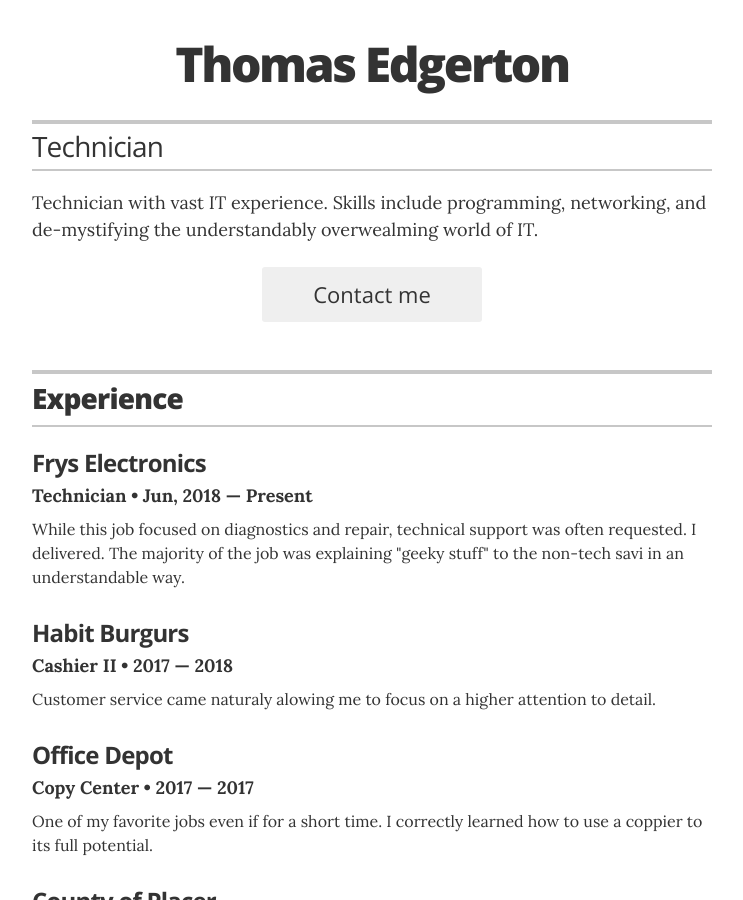
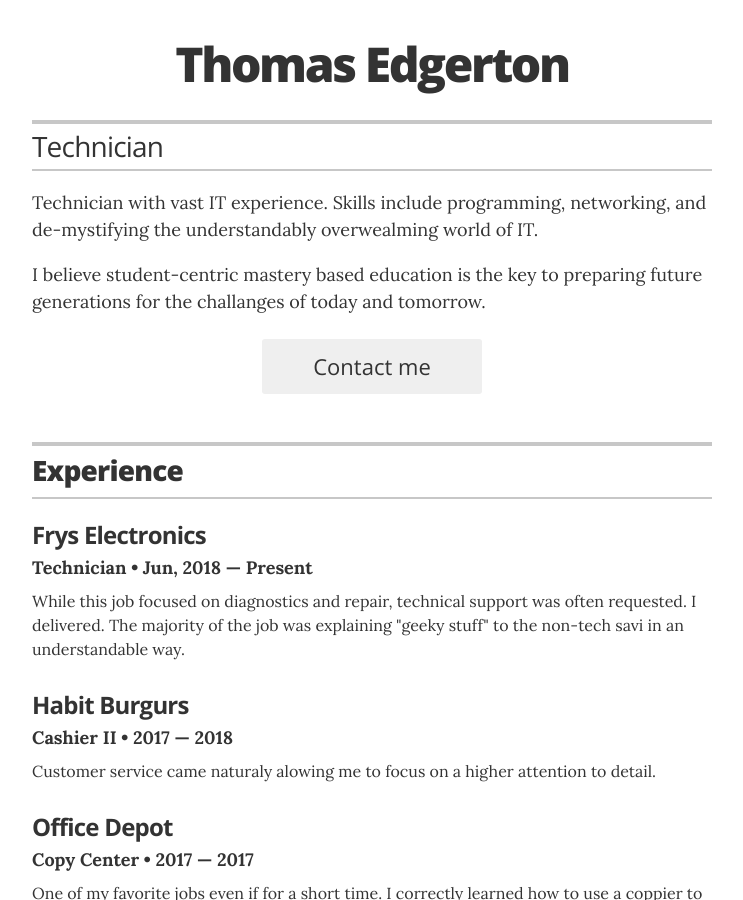
Before and after one commit to LogosWorks/LogosWorks.github.io, a Jekyll site: the page built from index.html, in a window 1280 px wide and 900 px high. Shown: the whole window, without its empty margins (268-1011 px from the left). Built offline with Jekyll 4.4.1, drawn with Linux system fonts in a browser that asks for light colours.

Commit message:
Update _config.yml

```diff
--- a/_config.yml
+++ b/_config.yml
@@ -1,6 +1,6 @@
 # Site settings
 title: "Thomas Edgerton"
-description: "This resume was created in one day by the Genuine Solution Salesman."
+description: "This resume was created in one day."
 
 # Build settings
 markdown: kramdown
@@ -23,7 +23,7 @@
 resume_header_contact_info:     "352 Sawtell Rd, Roseville CA • 1.916.276.4729 • thomas.edgerton@gmail.com"
 display_header_contact_info:    "false"
 
-resume_header_intro: "<p>Technician with vast IT experience. Skills include programming, networking, and de-mystifying the understandably overwealming world of IT.</p>"
+resume_header_intro: "<p>Technician with vast IT experience. Skills include programming, networking, and de-mystifying the understandably overwealming world of IT.</p><p>I believe student-centric mastery based education is the key to preparing future generations for the challanges of today and tomorrow.</p>"
 
 
 # use "yes" to display the email contact button,
```
